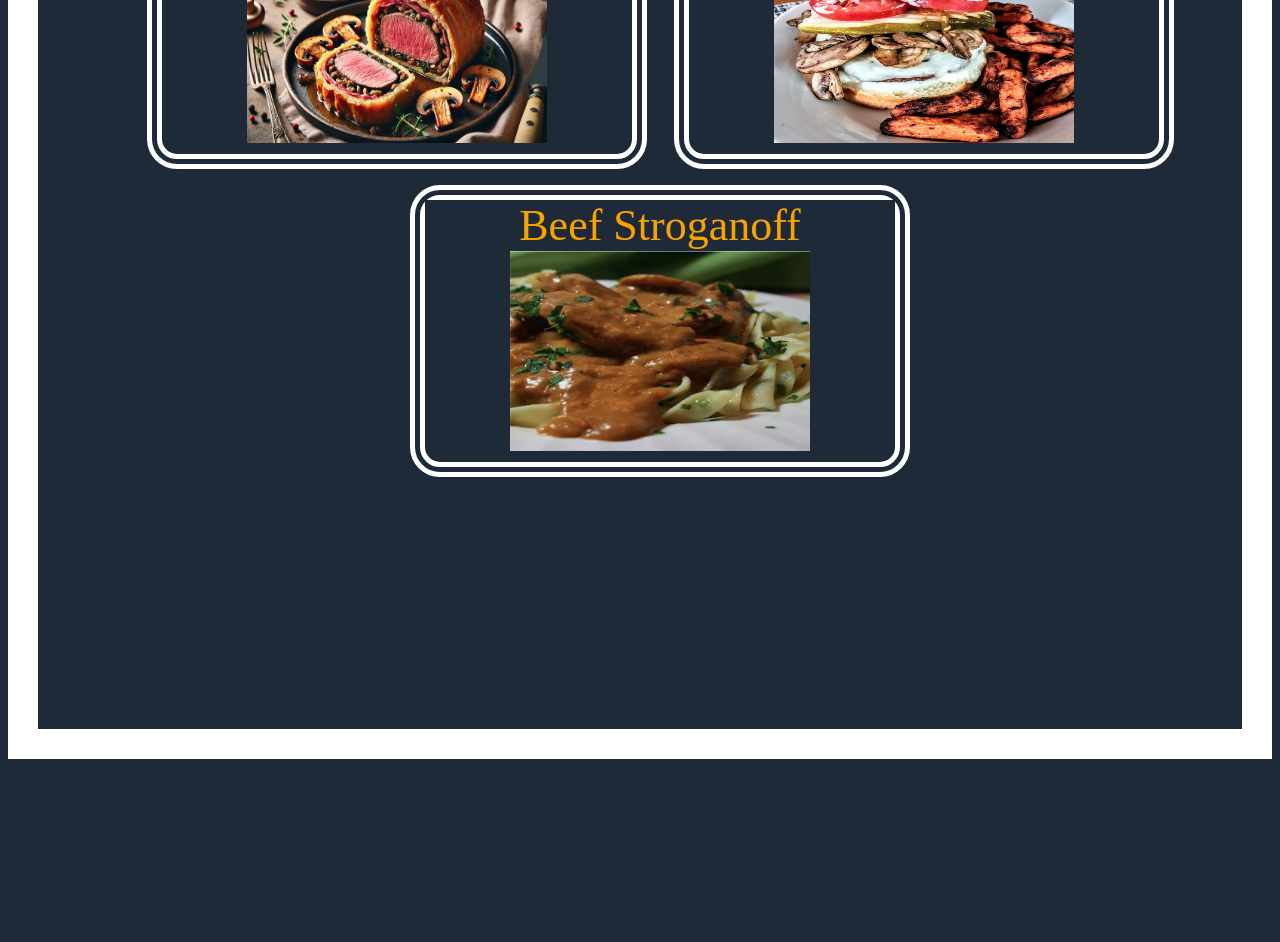
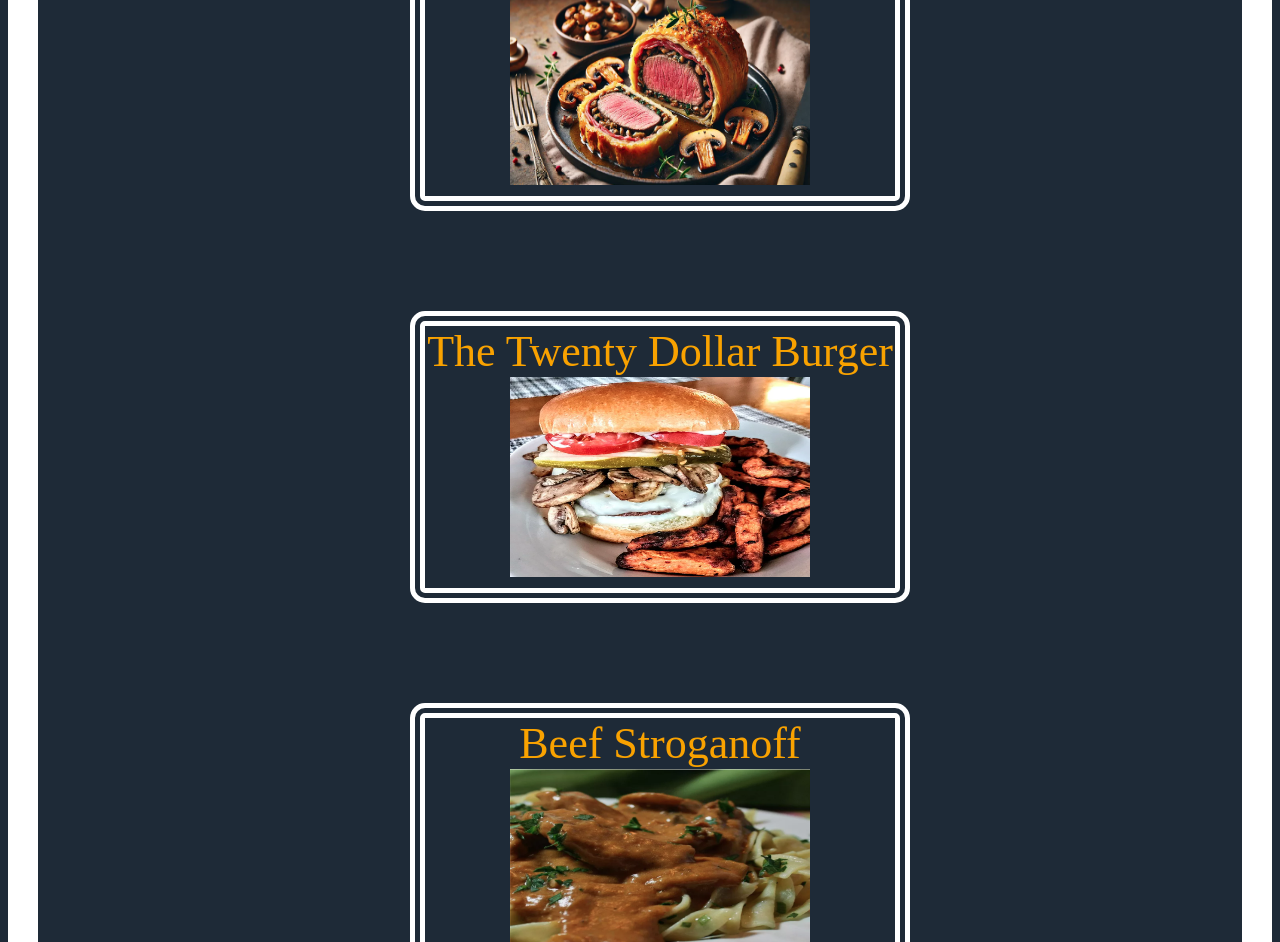
Before and after one commit to Raicodeth/odin-recipes, a plain HTML site: page index.html in a window 1280 px wide. Shown: the part 589-1531 px from the top of the page. Before the commit the page ends 1356 px from the top, so only its background shows below. Drawn offline with Linux system fonts and the light colour scheme.

```diff
--- a/index.html
+++ b/index.html
@@ -12,9 +12,9 @@
 <div class="Landing">
     <h1>Odin Recipes</h1>
 
-    <ul class="recipe choices">
-       <div class="RName Wellington"><li><a href="./recipes/beef-wellington.html">Beef Wellington</a></li>
-        <img src="./img/beef-wellington.png" alt="beef-wellington" width="200" height="200"> </div>
+    <ul class="recipe choice">
+       <div class="RName Wellington"></a><li><a href="./recipes/beef-wellington.html">Beef Wellington</a></li>
+        <img src="./img/beef-wellington.png" alt="beef-wellington" width="200" height="200"></div>
 
         <div class="RName Burger"><li><a href="./recipes/the-twenty-dollar-burger.html">The Twenty Dollar Burger</a></li>
         <img src="./img/twenty-dollar-burger.png" alt="the-twenty-dollar-burger" width="200" height="200"></div>
--- a/styles.css
+++ b/styles.css
@@ -18,18 +18,18 @@ h1 {
     color: hwb(0 100% 0%);
 }
 
-.recipe.choices {
+.recipe.choice {
     font-family: "Arial", "Verdana", "Tahoma" serif, sans-serif, monospace;
     font-size: 44px;
     text-align: center;
     color: white;
     list-style-type: none;
 
-    a:link {text-decoration: none;}
-    a:link {color: oklch(0.78 0.18 74.49)};
-    a:visited {color: rgb(184, 149, 117); /* visited link is black (reverse the color back to black)*/
-    a:hover {color:hsl(0, 0%, 100%);}   /* mouse over link (blue when mouse over)*/
-    a:active {color:#0000FF;}  /* selected link (blue in the split second which you loading the page.)*/
+    a:link {text-decoration: none}
+    a:link {color: oklch(0.78 0.18 74.49)}
+    a:visited {color: rgb(184, 149, 117)} /* visited link is black (reverse the color back to black)*/
+    a:hover {color:hsl(0, 0%, 100%)};   /* mouse over link (blue when mouse over)*/
+    a:active {color:#0000FF};  /* selected link (blue in the split second which you loading the page.)*/
 }
 
 img {
@@ -43,8 +43,8 @@ img {
     width: 500px;
     height: auto;
     padding: 8x;
-    margin: 8px;
+    margin: 50px;
     border-style: double;
     border-width: 15px;
-    border-radius: 30px;
+    border-radius: 15px;
 }
```
